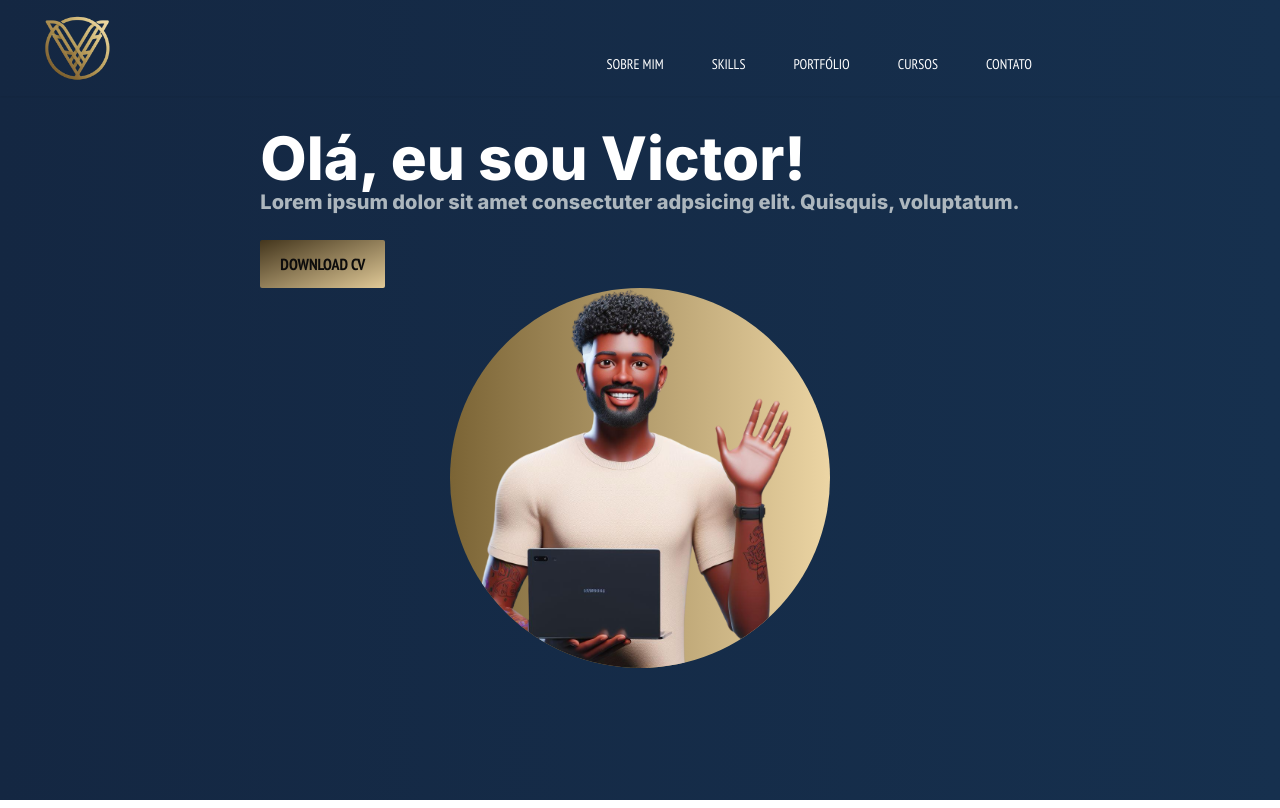
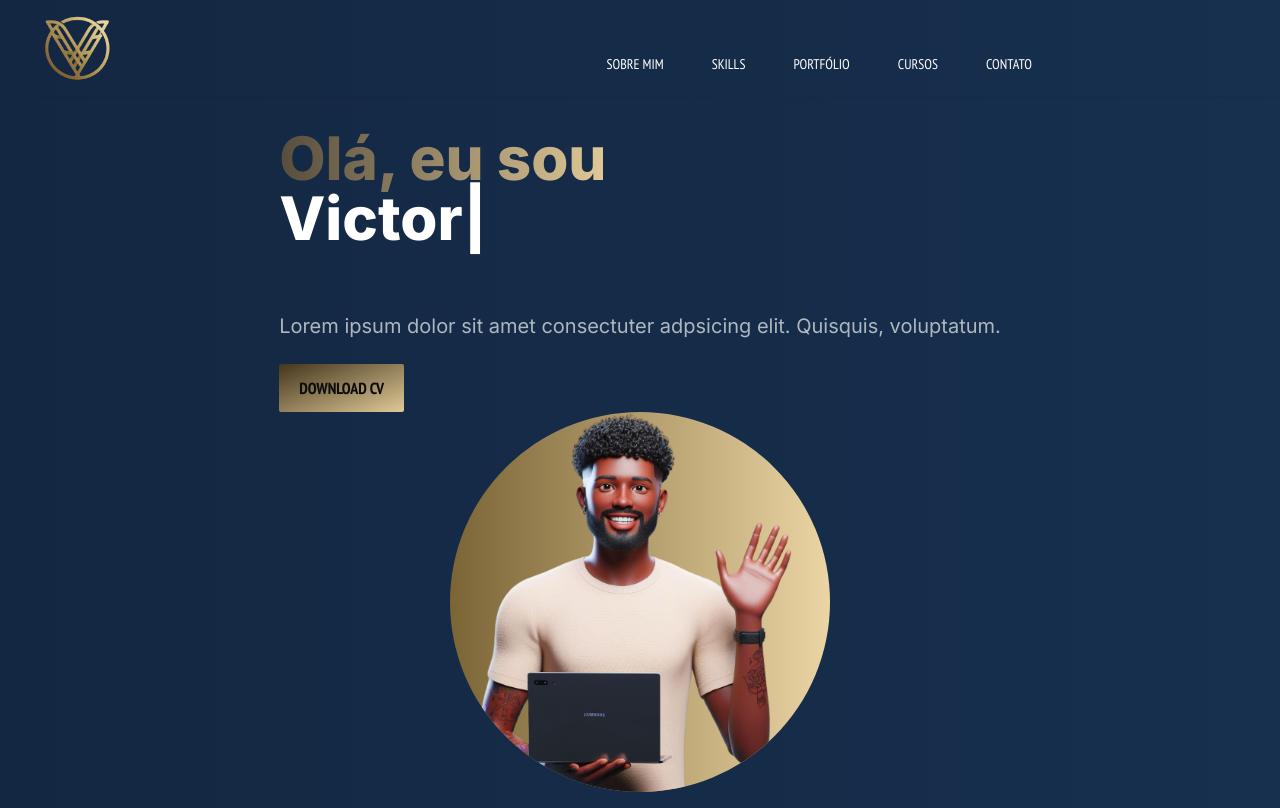
Before and after one commit to VictorLopesz/Portf-lio, a Next.js app: page / in a window 1280 px wide. Built offline with nearby package versions, Linux system fonts and the light colour scheme.

Commit message:
biblioteca type animation usada

```diff
--- a/package.json
+++ b/package.json
@@ -13,7 +13,8 @@
     "react": "^18",
     "react-dom": "^18",
     "react-icons": "^4.11.0",
-    "react-scroll": "^1.9.0"
+    "react-scroll": "^1.9.0",
+    "react-type-animation": "^3.2.0"
   },
   "devDependencies": {
     "@types/node": "^20",
--- a/src/components/Welcome/index.tsx
+++ b/src/components/Welcome/index.tsx
@@ -3,6 +3,9 @@ import React from 'react';
 import Image from 'next/image';
 import avatar from '../../../public/assets/avatar.png'
 import { Link } from 'react-scroll';
+import { TypeAnimation } from 'react-type-animation';
+
+
 
 const Welcome = () => {
     return (
@@ -10,13 +13,28 @@ const Welcome = () => {
         <section>
             <div className="grid grid-cols-1 ">
                 <div className="place-self-center col-span-7 text-center sm:text-left">
-                    <h1 className="text-white mb-4 text-7xl sm:text-5x1 lg:text-6xl font-extrabold">
-                        Olá, eu sou Victor!
+                    <h1 className="text-white mb-4 text-4x1 sm:text-5x1 lg:text-6xl font-extrabold">
+                        <span className="text-transparent bg-clip-text bg-gradient-to-r from-[#574d3d] to-[#E0C997]">
+                        Olá, eu sou <br/> {" "}
+                        </span>
+
+<TypeAnimation
+      sequence={[
+        'Victor',
+        1000,
+        'Desenvolvedor front-end',
+        1000,
+      ]}
+      wrapper="span"
+      speed={50}
+      repeat={Infinity}
+    />
+                    </h1>
+                    <br/><br/>
                         <p className="text-[#ADB7BE] text-base sm:text-lg mb-6 lg:text-xl">
                             Lorem ipsum dolor sit amet consectuter adpsicing elit. Quisquis,
                             voluptatum.
                         </p>
-                    </h1>
 
                     <div>
                         <button className="
```
Also changed, not shown: 1 other file (tests, documents, lock files or other folders).
